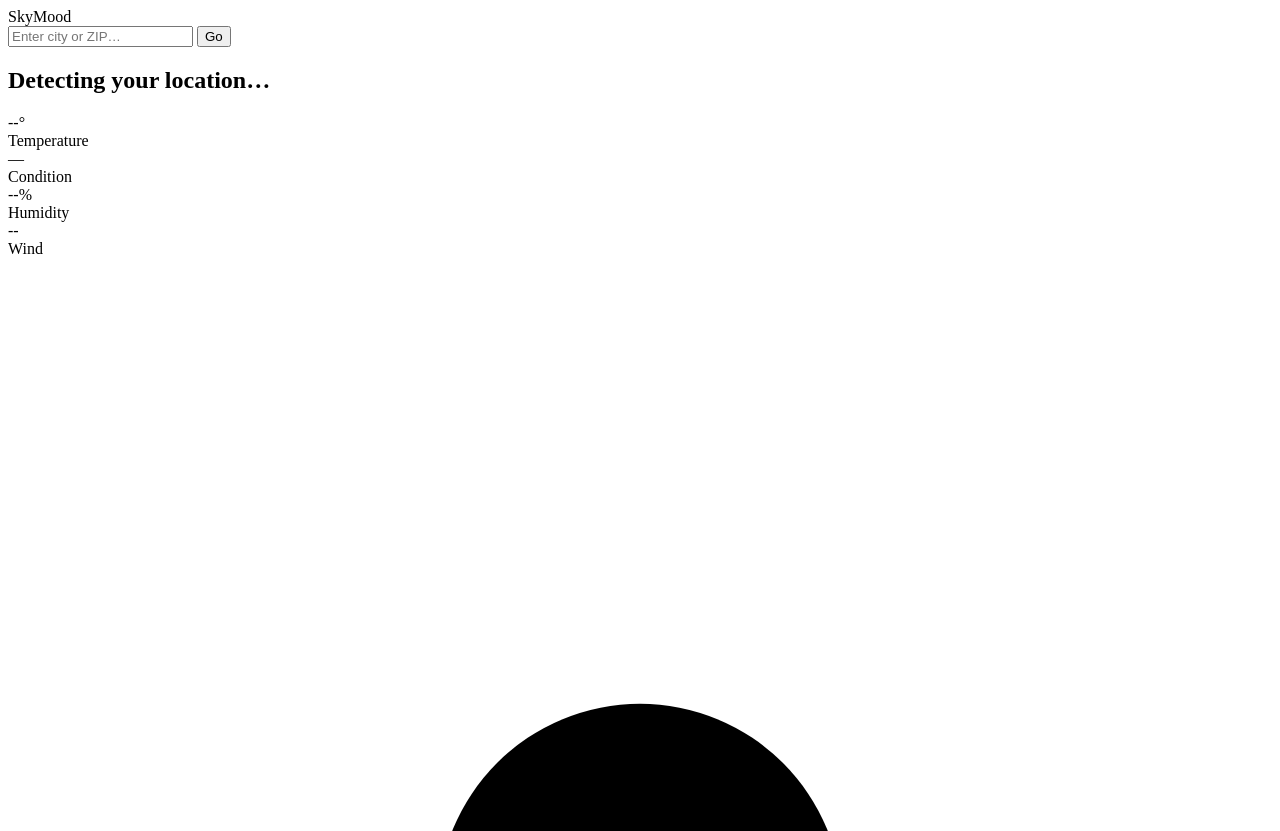
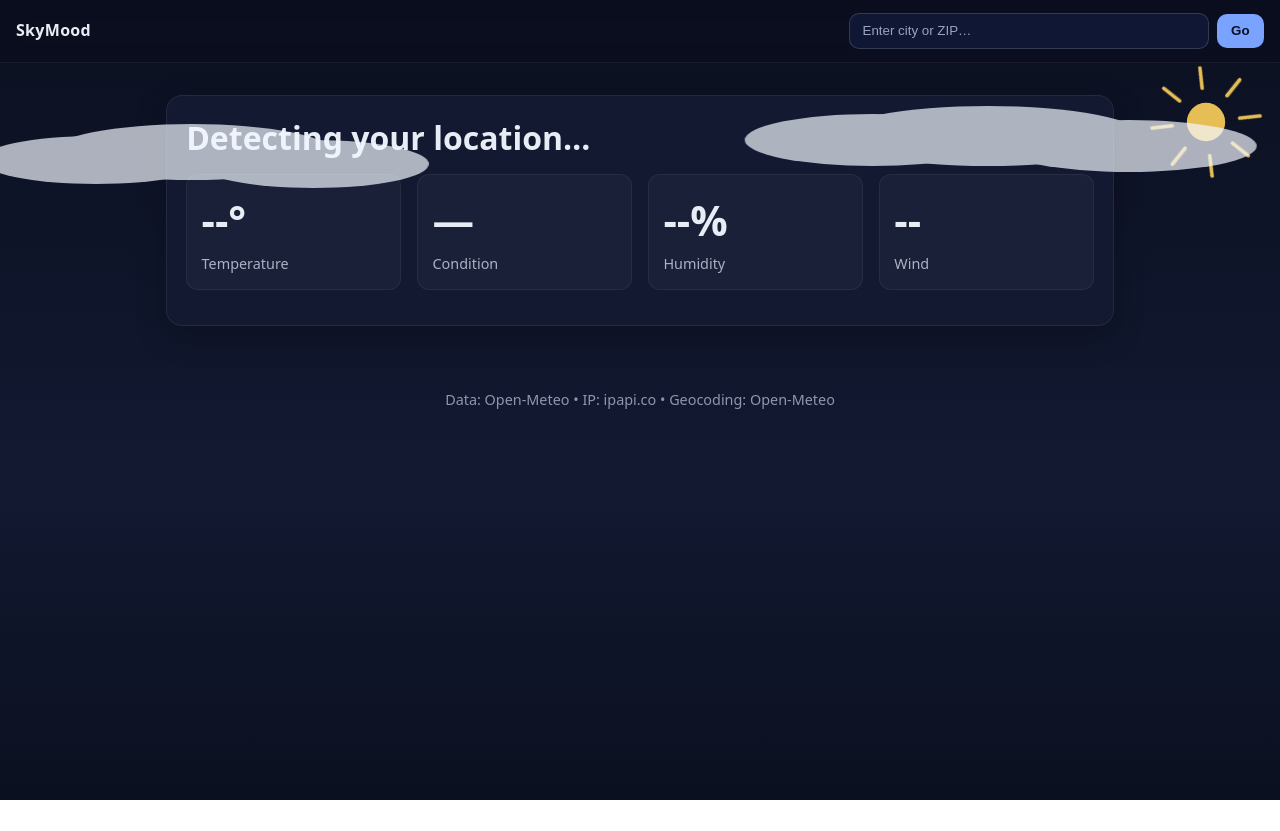
Before and after one commit to ichbinashwin/weather-app, a plain HTML site: page index.html in a window 1280 px wide. Shown: the top 831 px of the page. After the commit the page ends 800 px from the top, so only its background shows below. Drawn offline with Linux system fonts and the light colour scheme.

Commit message:
Update style.css

```diff
--- a/style.css
+++ b/style.css
@@ -1 +1,115 @@
-a
+:root{
+  --bg: #0b1020;
+  --panel: #121931;
+  --text: #e8ecf4;
+  --muted: #aab2c5;
+  --accent: #7aa2ff;
+}
+
+*{ box-sizing: border-box; }
+html,body{ height:100%; }
+body{
+  margin:0;
+  font: 16px/1.45 system-ui, -apple-system, Segoe UI, Roboto, Arial, sans-serif;
+  color: var(--text);
+  background: linear-gradient(180deg,#0b1020 0%, #121931 60%, #0b1020 100%);
+  transition: background 600ms ease, color 300ms ease;
+}
+
+/* Navbar */
+.nav{
+  position: sticky; top:0; z-index:10;
+  display:flex; gap:1rem; align-items:center; justify-content:space-between;
+  padding: .8rem 1rem; background: rgba(10,14,30,.7); backdrop-filter: blur(10px);
+  border-bottom: 1px solid rgba(255,255,255,.06);
+}
+.brand{ display:flex; align-items:center; gap:.5rem; font-weight:700; letter-spacing:.3px;}
+.brand img{ width:24px; height:24px; }
+#searchForm{ display:flex; gap:.5rem; align-items:center; }
+#searchInput{
+  width:min(60vw, 360px);
+  padding:.6rem .8rem; border-radius:10px; border:1px solid rgba(255,255,255,.15);
+  background:#0f1734; color:var(--text); outline:none;
+}
+#searchInput::placeholder{ color:#9aa3bd; }
+#searchBtn{
+  padding:.6rem .9rem; border-radius:10px; border:0; cursor:pointer;
+  background: var(--accent); color:#0a1026; font-weight:700;
+}
+
+/* Layout */
+.wrap{ max-width: 980px; margin: 2rem auto; padding: 0 1rem; }
+.card{
+  background: var(--panel);
+  padding: 1.2rem; border-radius: 16px; border: 1px solid rgba(255,255,255,.07);
+  box-shadow: 0 10px 30px rgba(0,0,0,.25);
+}
+.topline{ display:flex; align-items:baseline; justify-content:space-between; gap:1rem; }
+h1{ margin:0; font-size: clamp(1.3rem, 3.5vw, 2rem); }
+.muted{ color: var(--muted); }
+
+.stats{
+  margin-top: .8rem;
+  display:grid; grid-template-columns: repeat(4, minmax(120px,1fr)); gap:1rem;
+}
+@media (max-width:700px){ .stats{ grid-template-columns: repeat(2, 1fr);} }
+
+.stat{ background: rgba(255,255,255,.03); border-radius: 12px; padding: .9rem; border:1px solid rgba(255,255,255,.06); }
+.big{ font-size: clamp(1.6rem, 5.8vw, 2.6rem); font-weight:800; }
+.label{ color: var(--muted); font-size:.9rem; margin-top:.25rem; }
+
+.footer{ text-align:center; color:#8e97ad; padding:2rem 1rem; font-size:.9rem; }
+
+/* THEME SWITCHES */
+.theme-sunny{
+  background: radial-gradient(1000px 600px at 100% 0%, #ffe38a 0%, rgba(255,227,138,0.4) 40%, transparent 60%),
+              linear-gradient(180deg, #87c8ff 0%, #cdeaff 100%);
+  color: #1b2340;
+}
+.theme-cloudy{
+  background: linear-gradient(180deg, #5f6f86 0%, #8e9bb0 60%, #c4ccd9 100%);
+}
+.theme-overcast{
+  background: linear-gradient(180deg, #3f4958 0%, #6b7482 60%, #8e96a4 100%);
+}
+.theme-rain{
+  background: linear-gradient(180deg, #2c3647 0%, #394559 60%, #475872 100%);
+}
+.theme-snow{
+  background: linear-gradient(180deg, #8fb3ff 0%, #dfeaff 100%);
+  color:#1b2340;
+}
+.theme-storm{
+  background: linear-gradient(180deg, #1d1f2a 0%, #24273a 100%);
+}
+
+/* ANIMATION LAYER */
+#animLayer{
+  position: fixed; inset: 0; pointer-events:none; overflow:hidden;
+}
+#sunny{ position: absolute; right: 14px; top: 62px; width: 120px; height: 120px; opacity:.9; }
+.sun-core{ fill: #ffd35c; }
+.sun-rays line{ stroke:#ffd35c; stroke-width:3; stroke-linecap:round; }
+.sun-rays{ transform-origin:50% 50%; animation: spin 14s linear infinite; }
+@keyframes spin{ to{ transform: rotate(360deg); } }
+
+#clouds{ position:absolute; top: 80px; left:0; width: 100%; height: 160px; opacity:.7; }
+#clouds ellipse{ fill:#f2f6ff; }
+.cloud-a{ animation: drift 40s linear infinite; }
+.cloud-b{ animation: drift 55s linear infinite reverse; }
+@keyframes drift{
+  0% { transform: translateX(-10%); }
+  100%{ transform: translateX(10%); }
+}
+
+#rain{ position:absolute; inset:0; opacity:.5; }
+#rain line{ stroke:#cfe4ff; stroke-width:1.6; stroke-linecap:round; }
+.drops .row line{ animation: fall 1.2s linear infinite; }
+@keyframes fall{
+  0% { transform: translateY(-100px); opacity: 0; }
+  10%{ opacity:1; }
+  100%{ transform: translateY(120vh); opacity: 0; }
+}
+
+/* Visibility toggles set by JS */
+.hide{ display:none !important; }
```
